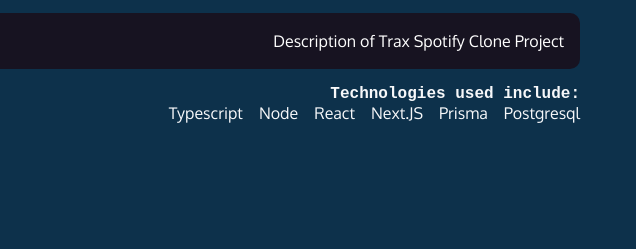
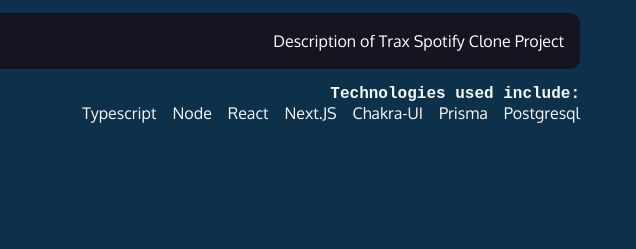
Before and after one commit to cavazosgeorge/cavazosgeorge.github.io, a website: page index.html in a window 1280 px wide. Shown: the part 2029-2278 px from the top of the page, 644-1280 px from the left. Drawn offline with Linux system fonts and the light colour scheme; a web font is replaced by a local one.

Commit message:
updated spotify clone project technologies

```diff
--- a/index.html
+++ b/index.html
@@ -170,6 +170,7 @@
                             <li>Node</li>
                             <li>React</li>
                             <li>Next.JS</li>
+                            <li>Chakra-UI</li>
                             <li>Prisma</li>
                             <li>Postgresql</li>
                         </ul>
```
